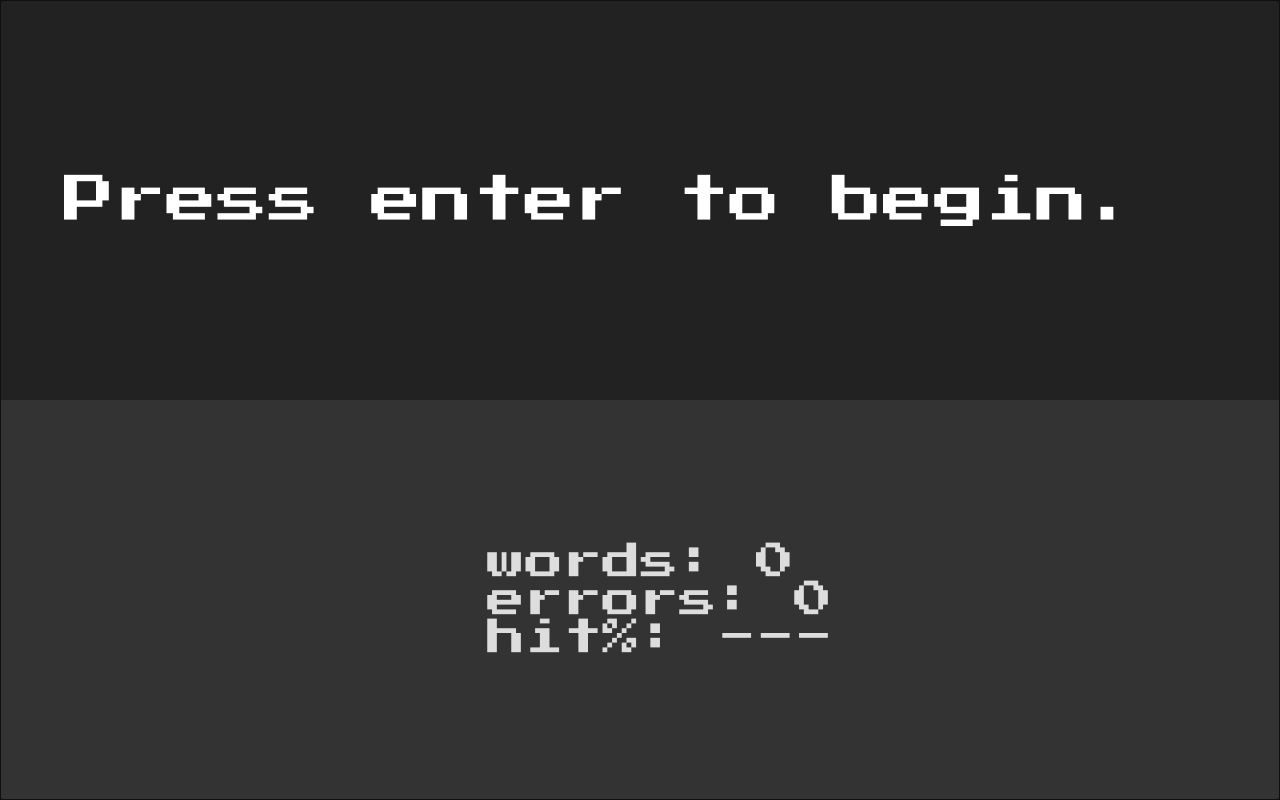
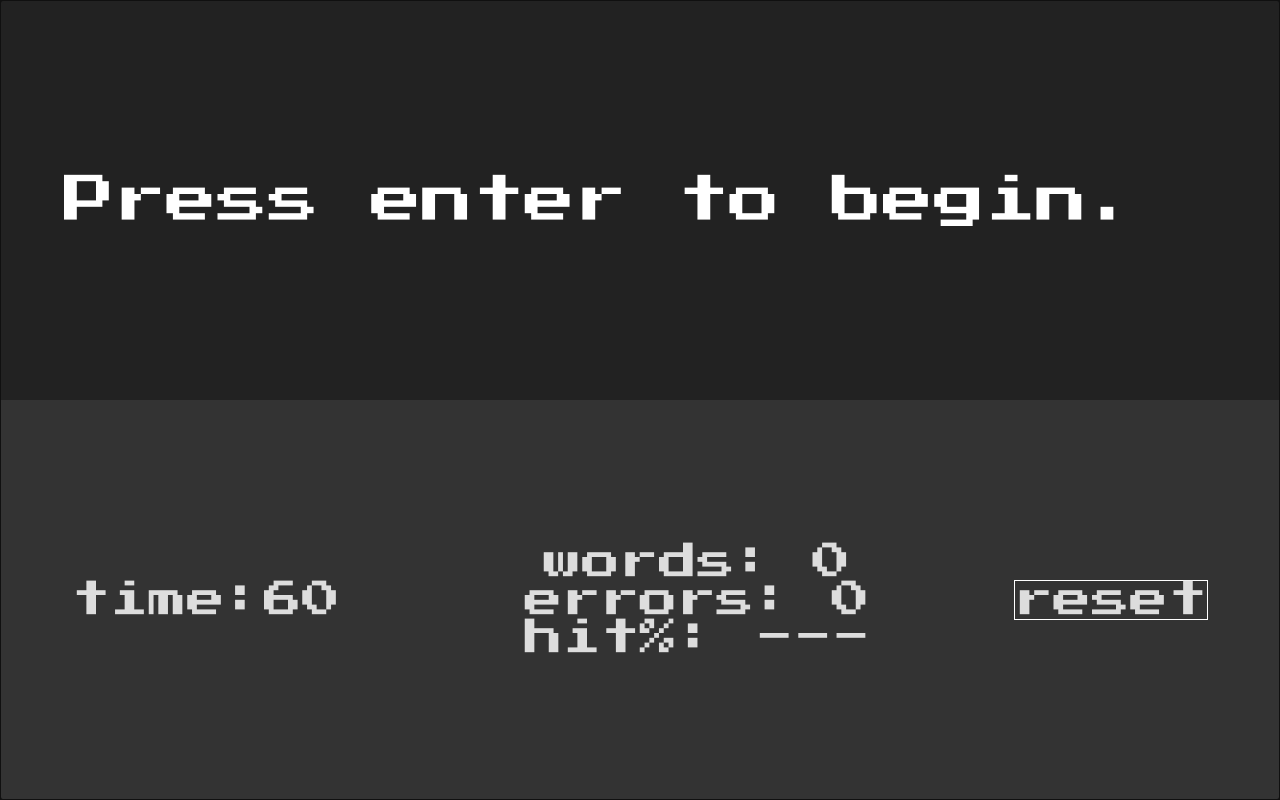
Before and after one commit to tlhfckoctbcr/hooked-on-typing, a React app: page / in a window 1280 px wide. Built offline with nearby package versions, Linux system fonts and the light colour scheme.

Commit message:
Slight reorganization, flex changes, Timer scaffolding

```diff
--- a/src/App.css
+++ b/src/App.css
@@ -45,16 +45,22 @@ body {
     color: #DDD;
     background-color: #333;
     display: flex;
+    flex-direction: row;
     justify-content: center;
     align-items: center;
 }
 
-.scoreContainer ul {
+.scoreContainer > div {
+    flex-grow: 1;
+    text-align: center;
+}
+
+.scoreContainer > .metrics ul {
     margin: 0;
     list-style: none;
 }
 
-.scoreContainer ul li {
+.scoreContainer > .metrics ul li {
     text-decoration: none;
 }
 
--- /dev/null
+++ b/src/components/Button/index.jsx
@@ -0,0 +1,11 @@
+import React from "react";
+
+export default function Button({ label, handleClickEvent }) {
+  return (
+    <div>
+      <button className={"resetButton"} onClick={handleClickEvent}>
+        {label}
+      </button>
+    </div>
+  )
+};
--- /dev/null
+++ b/src/components/Metrics/index.jsx
@@ -0,0 +1,17 @@
+import React from "react";
+
+export default function Metrics({ metrics }) {
+  return (
+    <div className="metrics">
+      <ul>
+        {
+          metrics.map((metric, i) => (
+            <li key={metric.label + i}>
+              {metric.label} {metric.value}
+            </li>
+          ))
+        }
+      </ul>
+    </div>
+  );
+}
--- a/src/containers/Score/index.jsx
+++ b/src/containers/Score/index.jsx
@@ -1,33 +1,50 @@
-import React, { useContext } from "react";
+import React, { useContext, useEffect } from "react";
+import Button from "../../components/Button";
 import GameContext from "../../state/game.context";
 import { gameConstants } from "../../state/game.constants";
+import Metrics from "../../components/Metrics";
 
 export default function Score() {
   const { state, dispatch } = useContext(GameContext);
-
-  const calcErrorRate = (errorCounter, pressCounter) => {
-    const rate = Math.round(100 - errorCounter/pressCounter * 100);
-    return rate ? `${rate}%` : "---";
-  }
+  let activeTimer;
 
   const reset = () => {
     dispatch({ type: gameConstants.RESET_GAME });
     document.getElementById("game").focus();
   };
 
+  const startTimer = () =>
+    activeTimer = setInterval(dispatch({ type: gameConstants.DECREMENT_TIMER }) , 1000);
+
+  const calcErrorRate = (errorCounter, pressCounter) => {
+    const rate = Math.round(100 - errorCounter/pressCounter * 100);
+    return rate ? `${rate}%` : "---";
+  };
+
+  const metricData = [
+    {
+      label: "words:",
+      value: state.activeWordIndex
+    },
+    {
+      label: "errors:",
+      value: state.errorCounter
+    },
+    {
+      label: "hit%:",
+      value: calcErrorRate(state.errorCounter, state.pressCounter)
+    }
+  ];
+
+  useEffect(() => {
+    if (state.active) startTimer();
+  }, [state.active]);
+
   return (
     <div className="scoreContainer">
-      <ul>
-        <li>words: {state.activeWordIndex}</li>
-        <li>errors: {state.errorCounter}</li>
-        <li>hit%: {calcErrorRate(state.errorCounter, state.pressCounter)}</li>
-        {
-          !!state.words.length &&
-          <li>
-            <button className="resetButton" onClick={reset}>reset</button>
-          </li>
-        }
-      </ul>
+      <div>time:{state.timeRemaining}</div>
+      <Metrics metrics={metricData} />
+      <Button label="reset" handleClickEvent={reset} />
     </div>
   );
 };
--- a/src/state/game.constants.js
+++ b/src/state/game.constants.js
@@ -5,5 +5,6 @@ export const gameConstants = {
   CHANGE_LAST_KEY_PRESS: "CHANGE_LAST_KEY_PRESS",
   CHANGE_ACTIVE_WORD: "CHANGE_ACTIVE_WORD",
   KEY_PRESS_SUCCESS: "KEY_PRESS_SUCCESS",
-  KEY_PRESS_FAILURE: "KEY_PRESS_FAILURE"
+  KEY_PRESS_FAILURE: "KEY_PRESS_FAILURE",
+  DECREMENT_TIMER: "DECREMENT_TIMER"
 };
--- a/src/state/game.reducer.js
+++ b/src/state/game.reducer.js
@@ -40,6 +40,11 @@ const GameReducer = (state, action) => {
         error: true,
         errorCounter: state.errorCounter + 1
       };
+    case gameConstants.DECREMENT_TIMER:
+      return {
+        ...state,
+        timeRemaining: state.timeRemaining - 1
+      };
     default:
       return state;
   }
--- a/src/state/initialState.js
+++ b/src/state/initialState.js
@@ -6,5 +6,6 @@ export const initialState = {
   errorCounter: 0,
   activeWordIndex: 0,
   activeWordLetterIndex: 0,
+  timeRemaining: 60,
   words: []
 };
--- a/webpack.config.js
+++ b/webpack.config.js
@@ -1,5 +1,6 @@
 const path = require("path");
 const webpack = require("webpack");
+
 
 module.exports = {
   entry: "./index.js",
```
Also changed, not shown: 1 other file (tests, documents, lock files or other folders).
